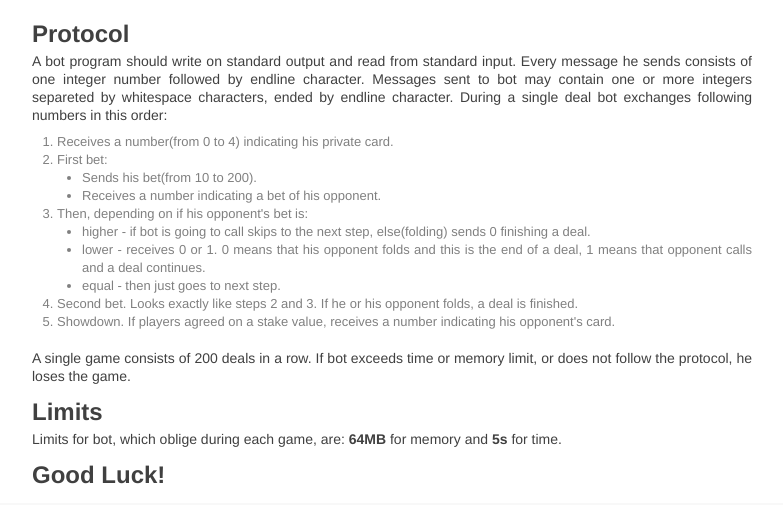
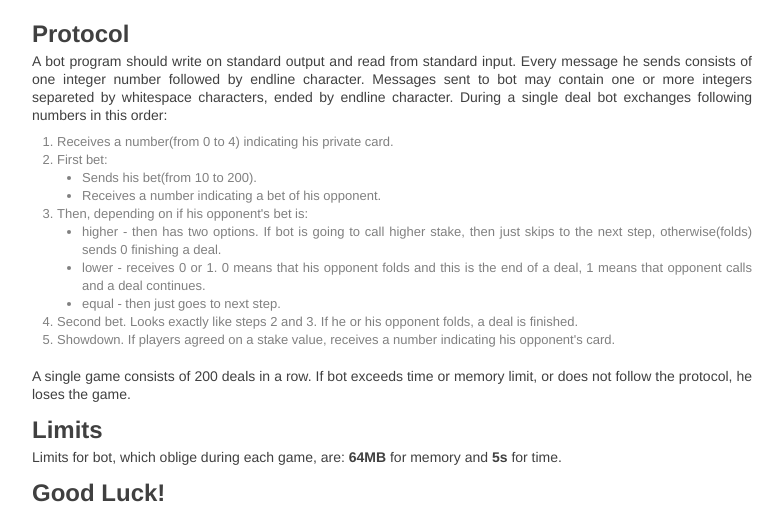
Before and after one commit to Buzdygan/ai-arena, a Django app: page / in a window 1280 px wide. Shown: the part 737-1242 px from the top of the page, without its empty margins (58-841 px from the left). Before the commit the page ends 1221 px from the top, so only its background shows below. Run offline with Django 3.2, Linux system fonts and the light colour scheme; parts of the project's set-up code (start-up, migrations or seed data) failed here and were passed over; some libraries are stand-ins or nearby versions.

Commit message:
protocol description

```diff
--- a/ai_arena/templates/index.html
+++ b/ai_arena/templates/index.html
@@ -85,7 +85,7 @@ During a single deal bot exchanges following numbers in this order:
         </ul>
     <li> Then, depending on if his opponent's bet is:
         <ul>
-            <li> higher - if bot is going to call skips to the next step, else(folding) sends 0 finishing a deal.
+            <li> higher - then has two options. If bot is going to call higher stake, then just skips to the next step, otherwise(folds) sends 0 finishing a deal.
             <li> lower - receives 0 or 1. 0 means that his opponent folds and this is the end of a deal, 1 means that opponent calls and a deal continues.
             <li> equal - then just goes to next step.
         </ul>
```
